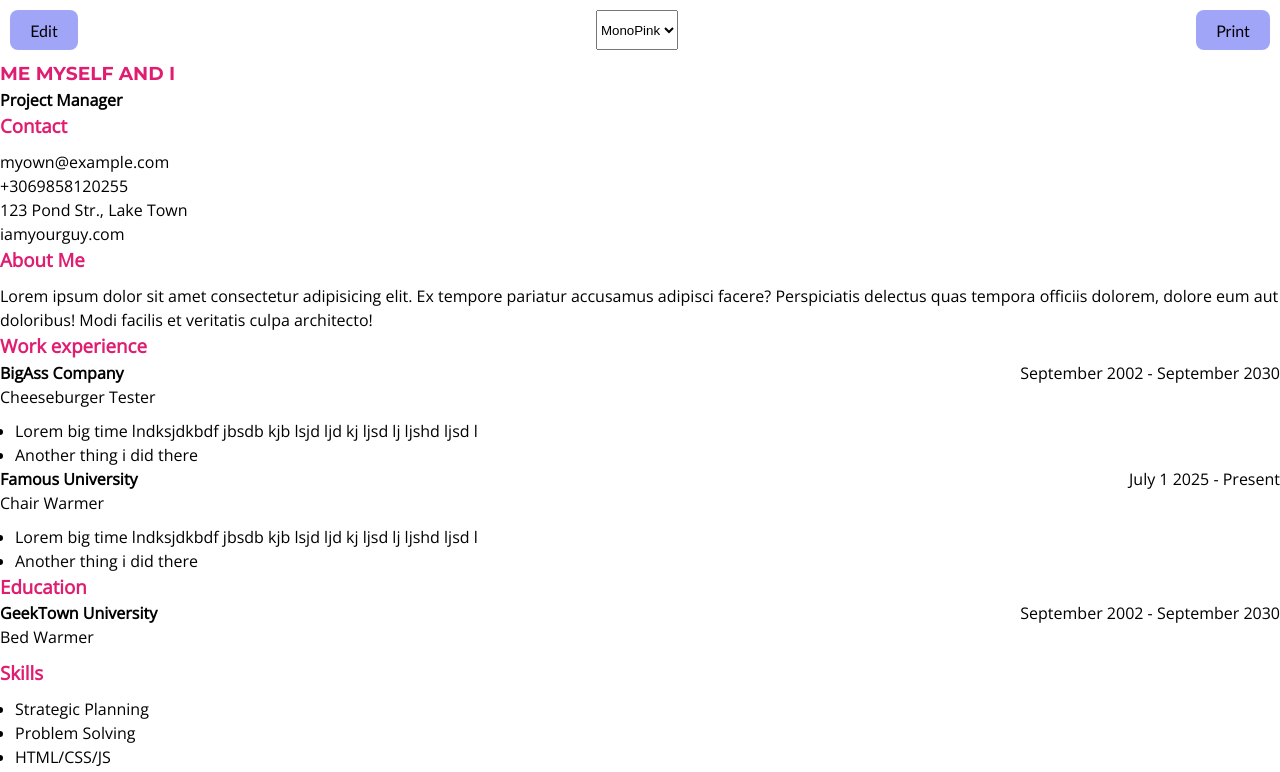
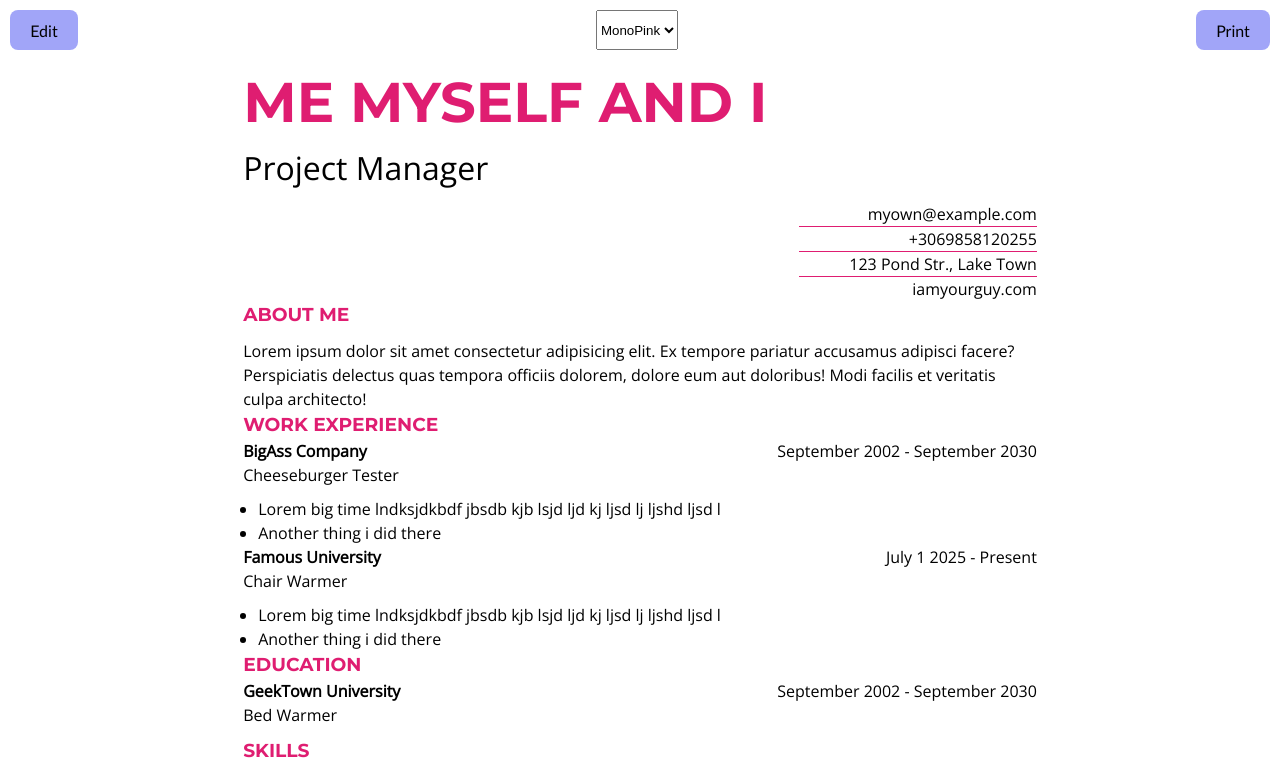
Before and after one commit to NikEmman/cv_react, a React (Vite) app: page / in a window 1280 px wide. Shown: the top 772 px of the page. Built offline with nearby package versions, Linux system fonts and the light colour scheme.

Commit message:
WIP:monopink theme

```diff
--- a/src/App.css
+++ b/src/App.css
@@ -31,11 +31,18 @@ button:focus-visible {
 .flex {
   display: flex;
 }
+.flexEnd {
+  justify-content: end;
+}
 .alignItemsCenter {
   align-items: center;
 }
 .justifyContentSpaceBetween {
   justify-content: space-between;
+}
+.container {
+  width: 21cm;
+  height: 29.7cm;
 }
 @media print {
   button,
--- a/src/App.jsx
+++ b/src/App.jsx
@@ -176,11 +176,13 @@ function App() {
         ) : (
           <button onClick={handleEditClick}>Edit</button>
         )}
-        <select name="theme" onChange={(e) => setTheme(e.target.value)}>
+        <select
+          defaultValue={"monoPink"}
+          name="theme"
+          onChange={(e) => setTheme(e.target.value)}
+        >
           <option value="simple">Simple</option>
-          <option selected value="monoPink">
-            MonoPink
-          </option>
+          <option value="monoPink">MonoPink</option>
         </select>
         <button onClick={window.print}>Print</button>
       </header>
--- a/src/components/SideSection.jsx
+++ b/src/components/SideSection.jsx
@@ -11,6 +11,8 @@ export default function SideSection({
   canAddItem = true,
   hasField = false,
   theme,
+  visible = true,
+  special = "",
 }) {
   const items = section.items.map((item) => (
     <SideItem
@@ -19,15 +21,18 @@ export default function SideSection({
       isEditable={isEditable}
       onChange={handleItemChange}
       hasField={hasField}
+      theme={theme}
     />
   ));
 
   return (
-    <div>
+    <div className={`${special[1]} ${special[2]}`}>
       <div
         className={`borderBottom-${theme} flex alignItemsCenter justifyContentSpaceBetween`}
       >
-        <h3 className={`sectionTitle-${theme}`}>{section.title}</h3>
+        {visible && (
+          <h3 className={`sectionTitle-${theme}`}>{section.title}</h3>
+        )}
         {isEditable && canAddItem && (
           <AddRemoveButtons
             onClickAdd={handleAddItem}
@@ -37,7 +42,7 @@ export default function SideSection({
           />
         )}
       </div>
-      <ul className={`${noListStyle}`}>{items}</ul>
+      <ul className={`${noListStyle} ${special[0]}`}>{items}</ul>
     </div>
   );
 }
@@ -52,4 +57,6 @@ SideSection.propTypes = {
   canAddItem: PropTypes.bool,
   hasField: PropTypes.bool,
   theme: PropTypes.string,
+  visible: PropTypes.bool,
+  special: PropTypes.arrayOf(PropTypes.string),
 };
--- a/src/index.css
+++ b/src/index.css
@@ -24,16 +24,3 @@ button {
 button:hover {
   border-color: #646cff;
 }
-input {
-  size: fit-content;
-}
-@media (prefers-color-scheme: light) {
-  :root {
-    color: #213547;
-    background-color: #ffffff;
-  }
-
-  button {
-    background-color: #f9f9f9;
-  }
-}
--- a/src/themes/MonoPink.jsx
+++ b/src/themes/MonoPink.jsx
@@ -40,7 +40,7 @@ export default function MonoPinkTheme({
 
   return (
     <div className={`body-${theme}`}>
-      <div className={`container-${theme}`}>
+      <div className="container">
         <div className={`hero-${theme}`}>
           {isEditable ? (
             <>
@@ -84,6 +84,8 @@ export default function MonoPinkTheme({
             handleRemoveItem={handleRemoveItem}
             hasField={false}
             theme={theme}
+            visible={false}
+            special={["ul-monoPink", "flex", "flexEnd"]} // Add any special classes you want here
           ></SideSection>
           <SideSection
             key={aboutSection.id}
--- a/src/themes/SimpleTheme.jsx
+++ b/src/themes/SimpleTheme.jsx
@@ -41,7 +41,7 @@ export default function SimpleTheme({
 
   return (
     <div className={`body-${theme}`}>
-      <div className={`container-${theme}`}>
+      <div className="container">
         <div className={`hero-${theme}`}>
           {isEditable ? (
             <>
--- a/src/themes/monoPink.css
+++ b/src/themes/monoPink.css
@@ -9,13 +9,36 @@
 }
 
 .hero-monoPink h1,
-.hero-monoPink h2,
-.hero-monoPink h3 {
+.hero-monoPink h3,
+.sectionTitle-monoPink {
   font-family: "Montserrat", sans-serif;
   font-weight: 700;
   text-transform: uppercase;
-}
-.hero-monoPink h3,
-.sectionTitle-monoPink {
   color: #df1d71;
 }
+
+.hero-monoPink h4 {
+  font-weight: 300;
+  font-size: 2em;
+}
+.hero-monoPink > h3 {
+  font-size: 3.5em;
+}
+.ul-monoPink {
+  width: 30%;
+}
+
+.ul-monoPink li {
+  border-bottom: #df1d71 1px solid;
+  width: 100%;
+  display: flex;
+  justify-content: end;
+}
+.ul-monoPink li:last-child {
+  border-bottom: none;
+}
+.ul-monoPink {
+  display: flex;
+  flex-direction: column;
+  align-items: end;
+}
```
